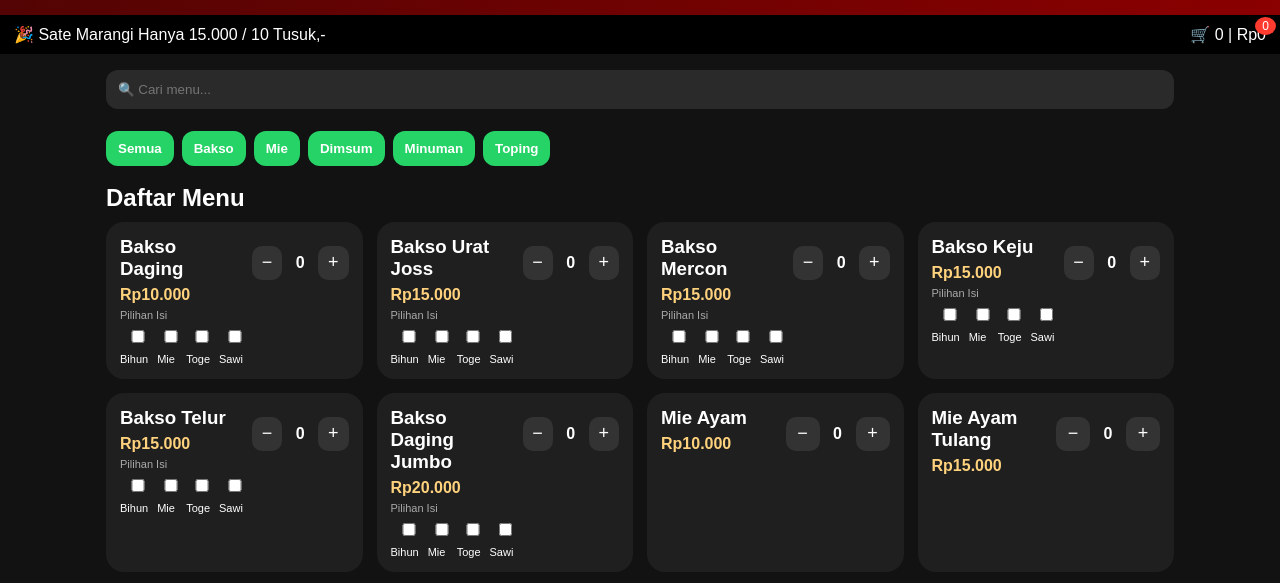
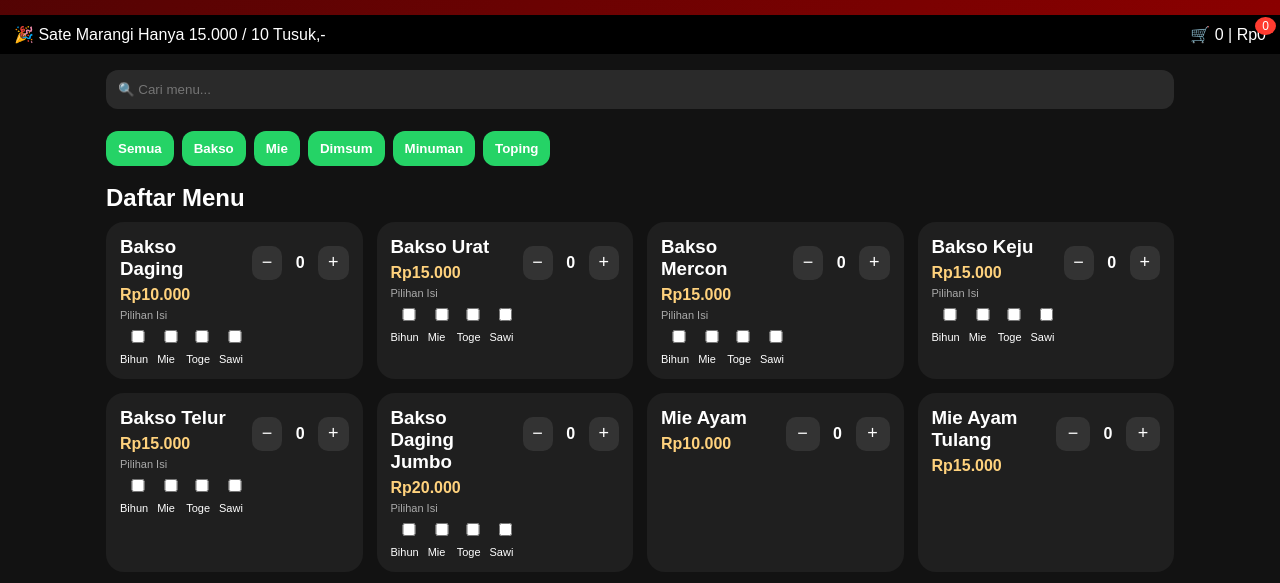
Before and after one commit to Crontt/webmamina, a plain HTML site: page index.html in a window 1280 px wide. Shown: the part 209-792 px from the top of the page. Drawn offline with Linux system fonts and the light colour scheme.

Commit message:
Update menu item names in index.html

```diff
--- a/index.html
+++ b/index.html
@@ -35,7 +35,7 @@ input{width:100%;padding:12px;border:none;border-radius:12px;background:#2a2a2a;
 const SHEET_URL='https://script.google.com/macros/s/AKfycbyTS8x0KKybnZ-dujz1hsVi1tQq32iQQOSCEi0iOufI-s18ubEJDPEaO6954pq8ogVrVw/exec';
 let cart=[];
 const menu=[
-['Bakso Daging',10000,'bakso'],['Bakso Urat Joss',15000,'bakso'],['Bakso Mercon',15000,'bakso'],['Bakso Keju',15000,'bakso'],['Bakso Telur',15000,'bakso'],['Bakso Daging Jumbo',20000,'bakso'],
+['Bakso Daging',10000,'bakso'],['Bakso Urat',15000,'bakso'],['Bakso Mercon',15000,'bakso'],['Bakso Keju',15000,'bakso'],['Bakso Telur',15000,'bakso'],['Bakso Daging Jumbo',20000,'bakso'],
 ['Mie Ayam',10000,'mie'],['Mie Ayam Tulang',15000,'mie'],['Mie Ayam Bakso Kecil',13000,'mie'],['Mie Ayam Bakso Daging',18000,'mie'],['Mie Ayam Bakso Urat Dll',24000,'mie'],['Mie Ayam Bakso Jumbo',29000,'mie'],
 ['Dimsum Ori isi 3',10000,'dimsum'],['Dimsum Ori isi 6',20000,'dimsum'],['Dimsum Mentai isi 3',12000,'dimsum'],['Dimsum Mentai isi 6',23000,'dimsum'],
 ['Es Jeruk',5000,'minum'],['Es Teh Manis',4000,'minum'],['Es Nutrisari',4000,'minum'],['Tea Jus',2000,'minum'],
@@ -46,7 +46,7 @@ function buildMenu(arr=menu){
 let html='';
 const menuBaksoChecklist = [
 'Bakso Daging',
-'Bakso Urat Joss',
+'Bakso Urat',
 'Bakso Mercon',
 'Bakso Keju',
 'Bakso Telur',
```
